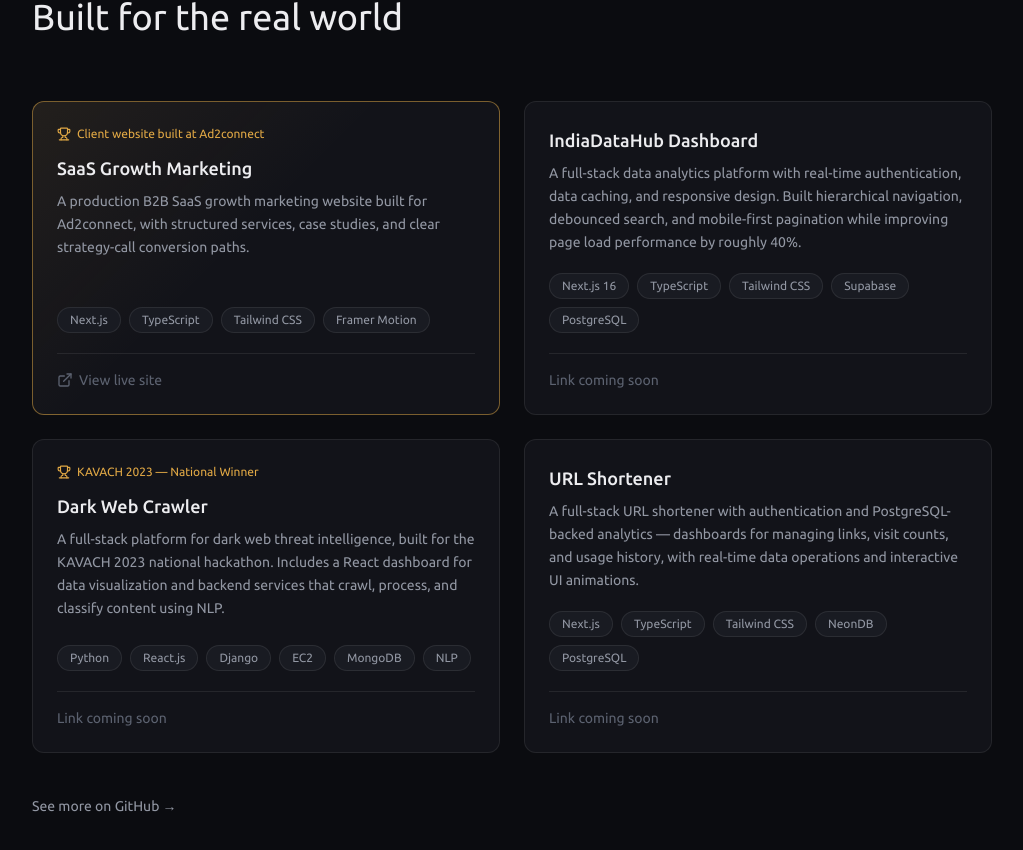
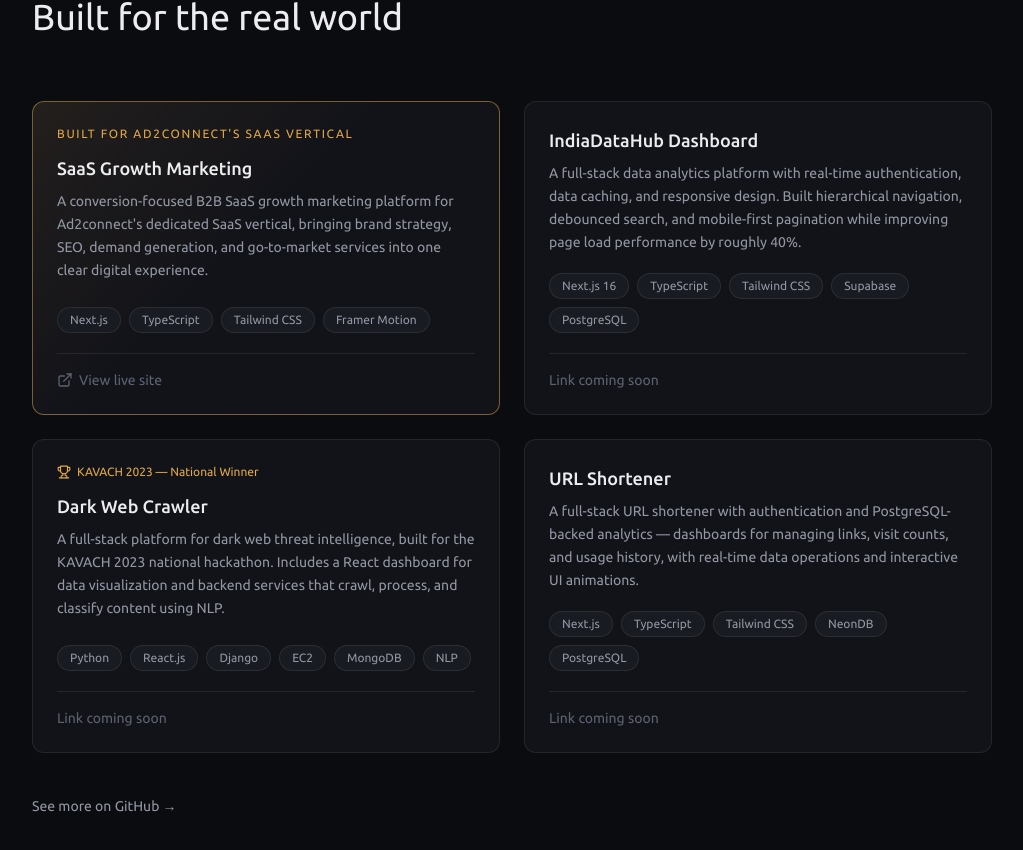
Before and after one commit to guneetsura/guneetsura.github.io, a Next.js app: page / in a window 1280 px wide. Shown: the part 2836-3686 px from the top of the page, without its empty margins (128-1151 px from the left). Built offline with nearby package versions, Linux system fonts and the light colour scheme; no server answers; a web font is replaced by a local one.

Commit message:
fix: clarify SaaS Growth Marketing positioning

```diff
--- a/src/components/Projects.tsx
+++ b/src/components/Projects.tsx
@@ -21,6 +21,7 @@ const Projects: React.FC = () => {
     </motion.div>
     <div className="grid lg:grid-cols-2 gap-6">
       {projects.map((project, index) => <motion.article key={project.id} initial="hidden" whileInView="visible" viewport={{ once: true, amount: 0.2 }} variants={fadeUp} transition={{ delay: index * 0.06 }} className={`card p-6 flex flex-col hover:-translate-y-1 ${project.id === 'saas-growth-marketing' ? 'border-[var(--accent)]/50 bg-[linear-gradient(135deg,rgba(226,169,69,0.08),transparent_45%)]' : ''}`}>
+        {project.context && <div className="text-xs uppercase tracking-[0.14em] text-[var(--accent)] mb-3">{project.context}</div>}
         {project.award && <div className="flex items-center gap-1.5 text-xs text-[var(--accent)] mb-3"><Trophy size={14} /><span>{project.award}</span></div>}
         <h3 className="text-lg font-medium text-[var(--text)] mb-2">{project.title}</h3>
         <p className="text-sm text-[var(--text-muted)] leading-relaxed mb-5 flex-grow">{project.description}</p>
--- a/src/lib/data.ts
+++ b/src/lib/data.ts
@@ -73,11 +73,11 @@ export const portfolioData: PortfolioData = {
        id: 'saas-growth-marketing',
        title: 'SaaS Growth Marketing',
        description:
-         'A production B2B SaaS growth marketing website built for Ad2connect, with structured services, case studies, and clear strategy-call conversion paths.',
+         'A conversion-focused B2B SaaS growth marketing platform for Ad2connect\'s dedicated SaaS vertical, bringing brand strategy, SEO, demand generation, and go-to-market services into one clear digital experience.',
        technologies: ['Next.js', 'TypeScript', 'Tailwind CSS', 'Framer Motion'],
        live: 'https://saasgrowthmarketing.com',
        featured: true,
-       award: 'Client website built at Ad2connect',
+       context: 'Built for Ad2connect\'s SaaS vertical',
      },
     {
       id: 'indiadatahub',
--- a/src/lib/types.ts
+++ b/src/lib/types.ts
@@ -29,6 +29,7 @@ export interface ProjectItem {
   live?: string;
   featured?: boolean;
   award?: string;
+  context?: string;
 }
 
 export interface SkillGroup {
```
